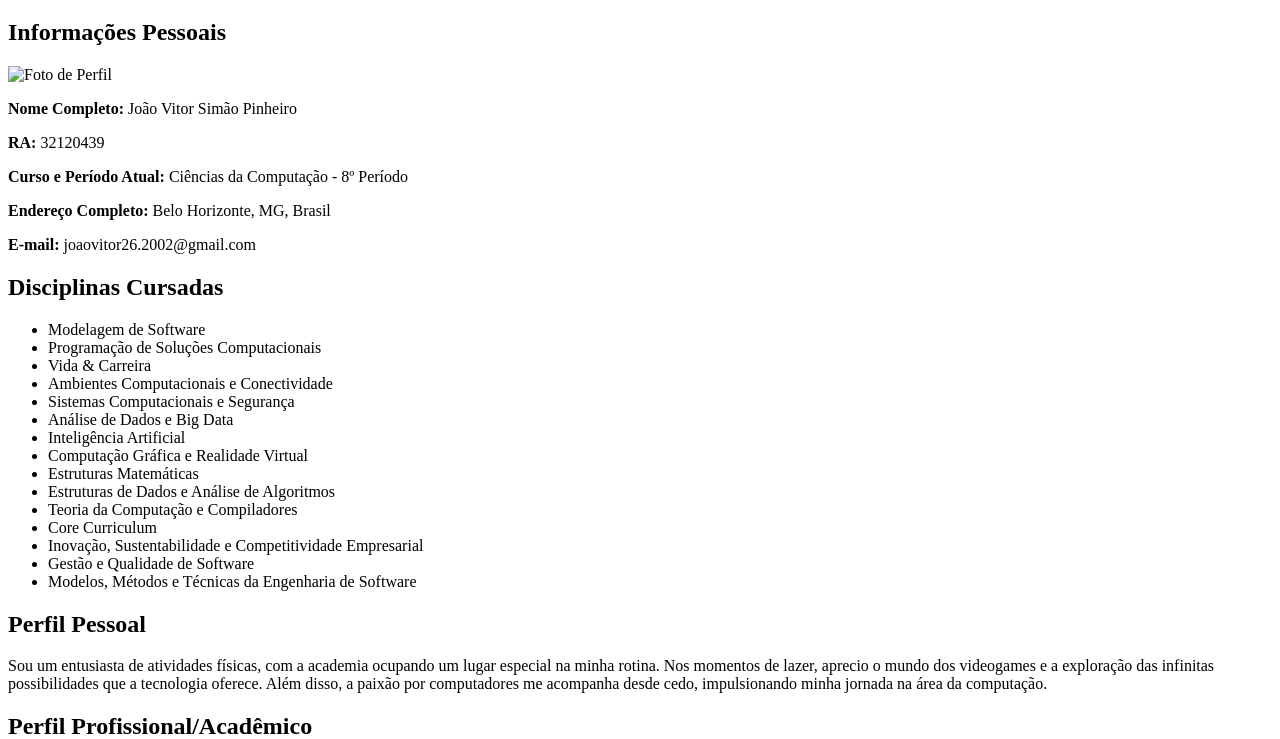
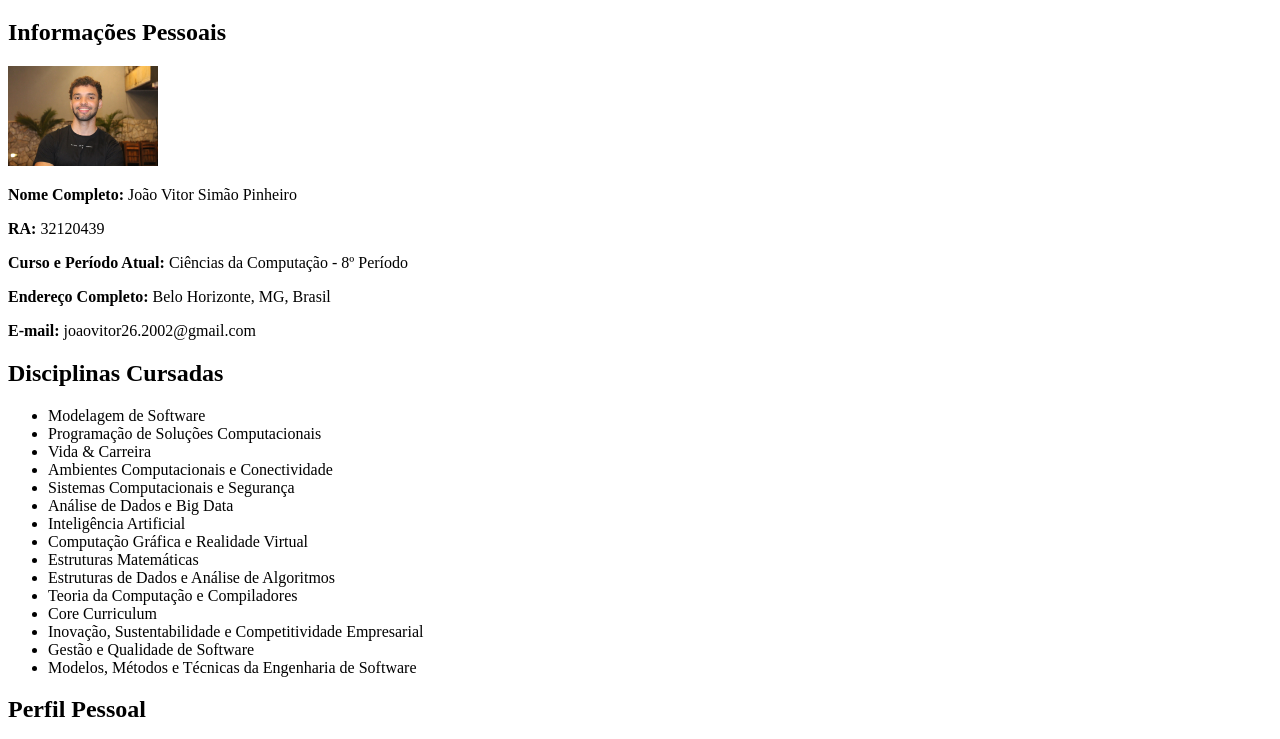
Before and after one commit to joaovitor-sp/projeto-perfil, a plain HTML site: page index.html in a window 1280 px wide. Shown: the part 61-800 px from the top of the page. Drawn offline with Linux system fonts and the light colour scheme.

Commit message:
Foto de perfil adicionada

```diff
--- a/index.html
+++ b/index.html
@@ -14,7 +14,7 @@
 
     <section>
         <h2>Informações Pessoais</h2>
-        <img src="" alt="Foto de Perfil" width="150">
+        <img src="./images/foto_perfil.jpeg" alt="Foto de Perfil" width="150">
         <p><strong>Nome Completo:</strong> João Vitor Simão Pinheiro</p>
         <p><strong>RA:</strong> 32120439</p>
         <p><strong>Curso e Período Atual:</strong> Ciências da Computação - 8º Período</p>
```
Also changed, not shown: images/foto_perfil.jpeg (added).
